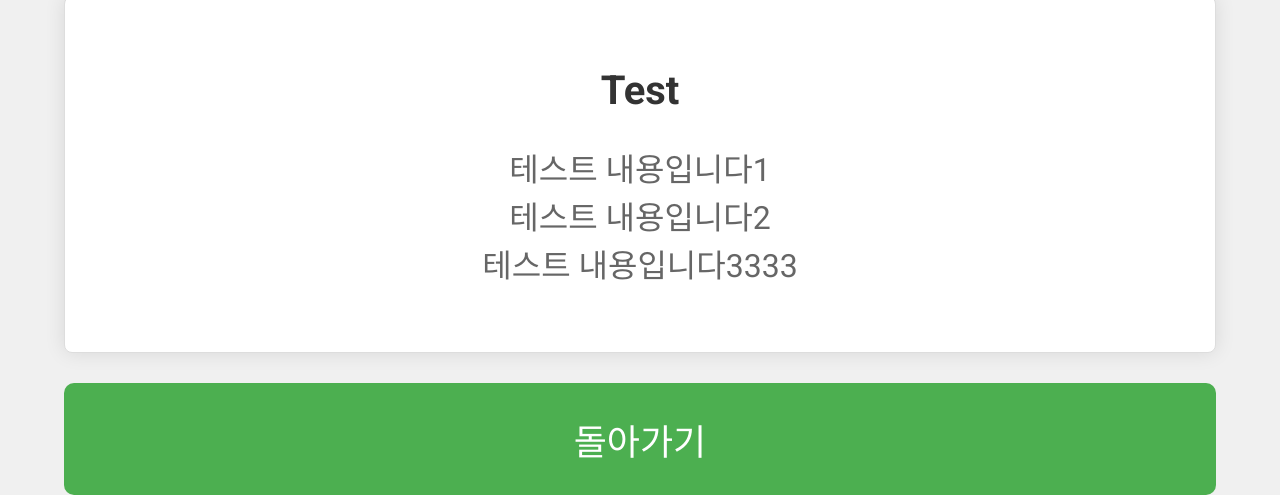
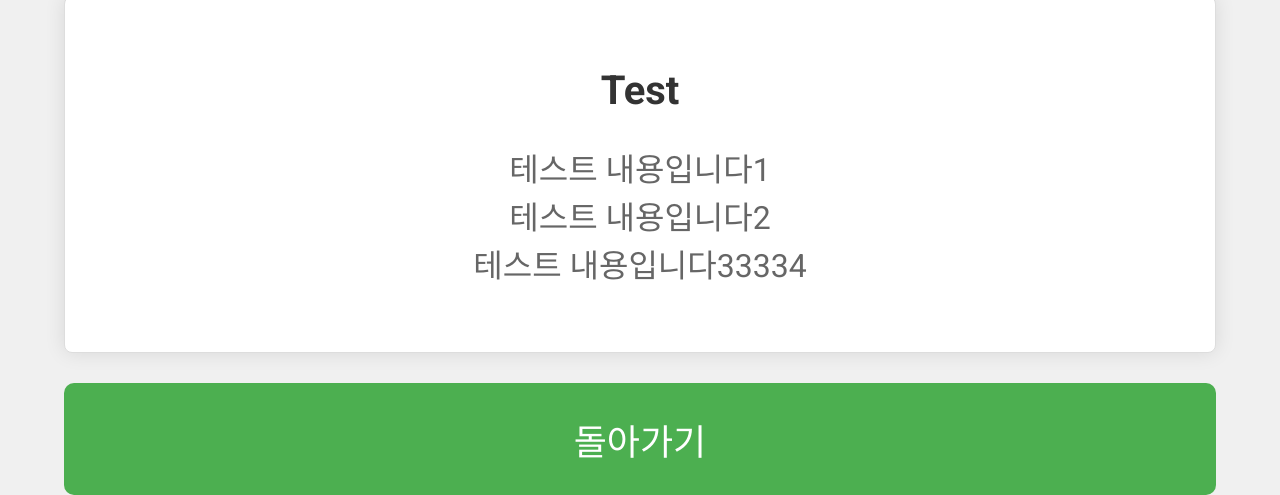
Before and after one commit to Inertia-h-j/Wswt, a website: page index.html in a window 1280 px wide. Shown: the part 414-909 px from the top of the page. Drawn offline with Linux system fonts and the light colour scheme.

Commit message:
Update index.html

```diff
--- a/index.html
+++ b/index.html
@@ -98,7 +98,7 @@
 
     <div id="description">
         <h3>Test</h3>
-        <p id="descriptionText">테스트 내용입니다1<br>테스트 내용입니다2<br>테스트 내용입니다3333</p>
+        <p id="descriptionText">테스트 내용입니다1<br>테스트 내용입니다2<br>테스트 내용입니다33334</p>
     </div>
 
     <button id="backButton" onclick="goToIndex()">돌아가기</button>
```
